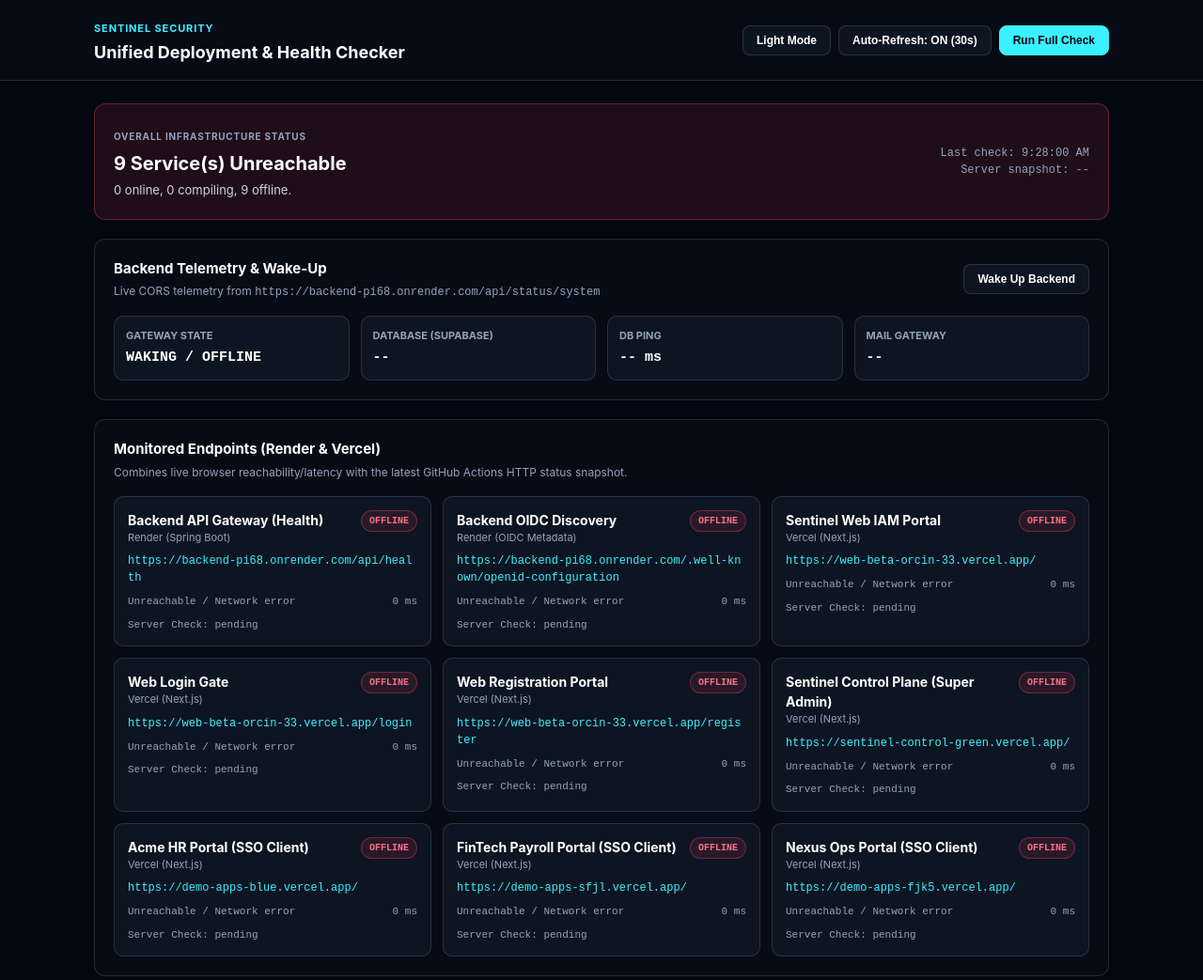
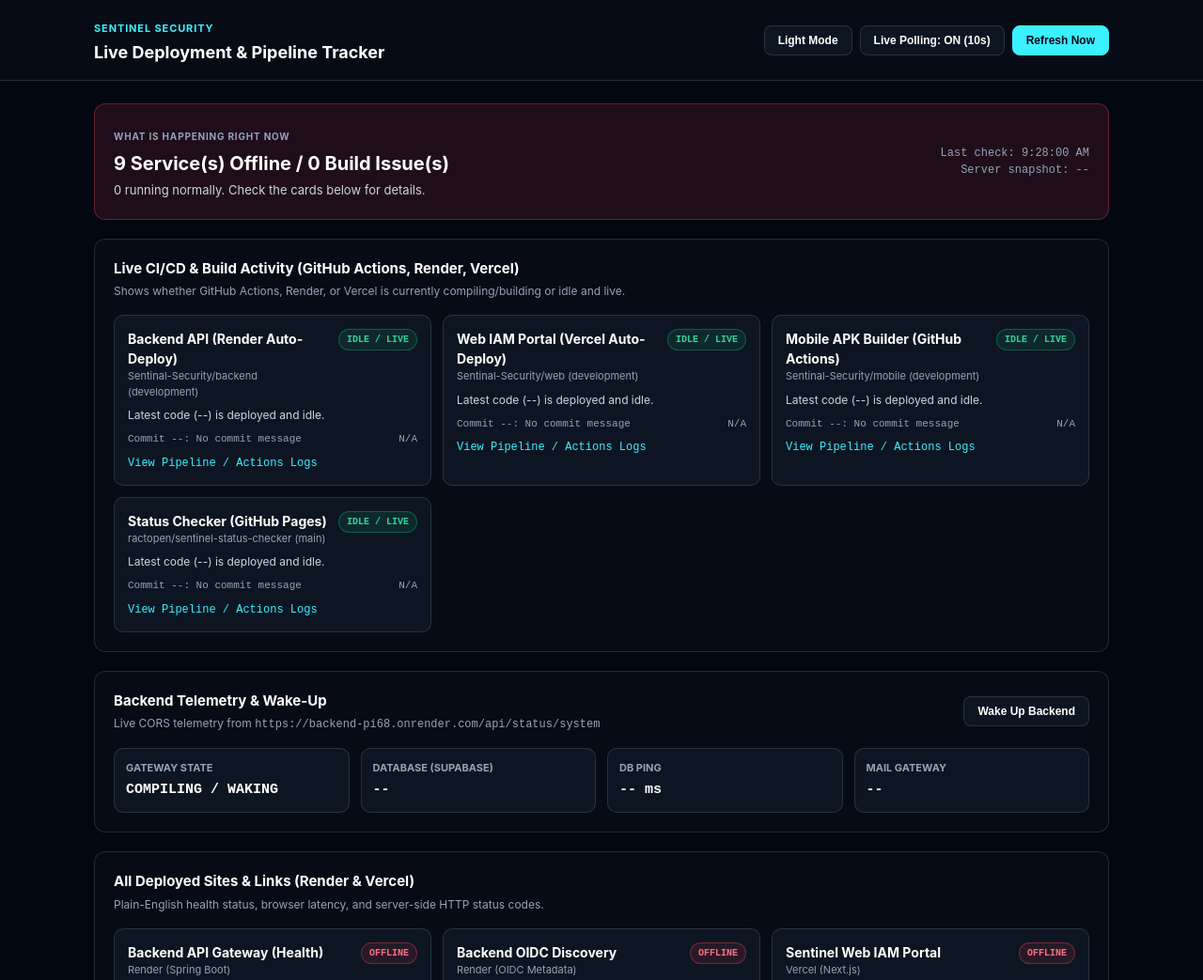
Before and after one commit to ractopen/sentinel-status-checker, a plain HTML site: page index.html in a window 1280 px wide. Shown: the top 1043 px of the page at 94% size. Drawn offline with Linux system fonts and the light colour scheme; no server answers.

Commit message:
feat(ops): add real-time CI/CD and Render/Vercel pipeline tracker [SS-190]

```diff
--- a/app.js
+++ b/app.js
@@ -64,8 +64,38 @@ const ENDPOINTS = [
   },
 ];
 
+const PIPELINE_REPOS = [
+  {
+    id: "backend",
+    label: "Backend API (Render Auto-Deploy)",
+    repo: "Sentinal-Security/backend",
+    branch: "development",
+    platform: "Render",
+  },
+  {
+    id: "web",
+    label: "Web IAM Portal (Vercel Auto-Deploy)",
+    repo: "Sentinal-Security/web",
+    branch: "development",
+    platform: "Vercel",
+  },
+  {
+    id: "mobile",
+    label: "Mobile APK Builder (GitHub Actions)",
+    repo: "Sentinal-Security/mobile",
+    branch: "development",
+    platform: "GitHub Actions",
+  },
+  {
+    id: "checker",
+    label: "Status Checker (GitHub Pages)",
+    repo: "ractopen/sentinel-status-checker",
+    branch: "main",
+    platform: "GitHub Pages",
+  },
+];
+
 let autoRefreshEnabled = true;
-let autoRefreshTimer = null;
 let serverSnapshot = null;
 
 function initTheme() {
@@ -79,6 +109,110 @@ function initTheme() {
     document.documentElement.setAttribute("data-theme", next);
     localStorage.setItem("sentinel_checker_theme", next);
     btn.textContent = next === "dark" ? "Light Mode" : "Dark Mode";
+  });
+}
+
+function formatAgo(iso) {
+  if (!iso) return "N/A";
+  const diffSec = Math.max(0, Math.round((Date.now() - new Date(iso).getTime()) / 1000));
+  if (diffSec < 60) return `${diffSec}s ago`;
+  if (diffSec < 3600) return `${Math.floor(diffSec / 60)}m ago`;
+  if (diffSec < 86400) return `${Math.floor(diffSec / 3600)}h ago`;
+  return `${Math.floor(diffSec / 86400)}d ago`;
+}
+
+async function fetchJsonSafe(url) {
+  const controller = new AbortController();
+  const timer = setTimeout(() => controller.abort(), 7000);
+  try {
+    const res = await fetch(url, { cache: "no-store", signal: controller.signal });
+    clearTimeout(timer);
+    if (!res.ok) return null;
+    return await res.json();
+  } catch {
+    clearTimeout(timer);
+    return null;
+  }
+}
+
+async function probePipeline(item) {
+  const [runsData, commitsData, deploymentsData] = await Promise.all([
+    fetchJsonSafe(`https://api.github.com/repos/${item.repo}/actions/runs?per_page=2`),
+    fetchJsonSafe(`https://api.github.com/repos/${item.repo}/commits/${item.branch}`),
+    fetchJsonSafe(`https://api.github.com/repos/${item.repo}/deployments?per_page=1`),
+  ]);
+
+  const latestRun = runsData?.workflow_runs?.[0];
+  const latestCommitMsg = commitsData?.commit?.message?.split("\n")[0] || "No commit message";
+  const latestCommitSha = commitsData?.sha ? commitsData.sha.slice(0, 7) : "--";
+  const latestCommitDate = commitsData?.commit?.author?.date;
+
+  let deployState = null;
+  let deployEnv = item.platform;
+  if (Array.isArray(deploymentsData) && deploymentsData.length > 0) {
+    const dep = deploymentsData[0];
+    deployEnv = dep.environment || item.platform;
+    const statuses = await fetchJsonSafe(dep.statuses_url);
+    if (Array.isArray(statuses) && statuses.length > 0) {
+      deployState = statuses[0].state;
+    }
+  }
+
+  let state = "IDLE / LIVE";
+  let pillClass = "pill-ok";
+  let summary = `Latest code (${latestCommitSha}) is deployed and idle.`;
+
+  if (latestRun && (latestRun.status === "in_progress" || latestRun.status === "queued")) {
+    state = "COMPILING (GITHUB ACTION)";
+    pillClass = "pill-warn";
+    summary = `GitHub Action "${latestRun.name}" is currently ${latestRun.status.replace("_", " ")} (${formatAgo(latestRun.created_at)}).`;
+  } else if (deployState === "pending" || deployState === "in_progress" || deployState === "queued") {
+    state = `COMPILING (${item.platform.toUpperCase()})`;
+    pillClass = "pill-warn";
+    summary = `${deployEnv} is currently building/deploying commit ${latestCommitSha}.`;
+  } else if (deployState === "failure" || deployState === "error" || (latestRun && latestRun.conclusion === "failure")) {
+    state = "BUILD FAILED";
+    pillClass = "pill-err";
+    summary = `Latest ${item.platform} build/deploy reported a failure. Check workflow logs.`;
+  } else if (latestRun) {
+    summary = `Last workflow "${latestRun.name}" finished (${latestRun.conclusion || latestRun.status}) ${formatAgo(latestRun.updated_at)}.`;
+  }
+
+  return {
+    ...item,
+    state,
+    pillClass,
+    summary,
+    latestCommitSha,
+    latestCommitMsg,
+    latestCommitDate,
+    runUrl: latestRun?.html_url || `https://github.com/${item.repo}/actions`,
+  };
+}
+
+function renderPipelines(pipelineResults) {
+  const grid = document.getElementById("pipeline-grid");
+  grid.innerHTML = "";
+
+  pipelineResults.forEach((p) => {
+    const card = document.createElement("div");
+    card.className = "service-card";
+    card.innerHTML = `
+      <div class="service-top">
+        <div>
+          <div class="service-name">${p.label}</div>
+          <div class="service-platform">${p.repo} (${p.branch})</div>
+        </div>
+        <span class="status-pill ${p.pillClass}">${p.state}</span>
+      </div>
+      <div class="service-summary">${p.summary}</div>
+      <div class="service-meta">
+        <span>Commit ${p.latestCommitSha}: ${p.latestCommitMsg.slice(0, 48)}</span>
+        <span>${formatAgo(p.latestCommitDate)}</span>
+      </div>
+      <a class="service-url" href="${p.runUrl}" target="_blank" rel="noopener noreferrer">View Pipeline / Actions Logs</a>
+    `;
+    grid.appendChild(card);
   });
 }
 
@@ -115,8 +249,8 @@ async function probeEndpoint(ep) {
     if (ep.mode === "no-cors") {
       return {
         ...ep,
-        state: "ONLINE",
-        detail: "Reachable from browser",
+        state: "RUNNING",
+        detail: "Website is reachable and responding normally",
         latency,
         httpCode: "OPAQUE",
       };
@@ -125,8 +259,8 @@ async function probeEndpoint(ep) {
     if (res.status === 502 || res.status === 503 || res.status === 504) {
       return {
         ...ep,
-        state: "COMPILING",
-        detail: `HTTP ${res.status} (Waking up / Compiling)`,
+        state: "COMPILING / WAKING",
+        detail: `HTTP ${res.status} — Render is waking up or compiling new code`,
         latency,
         httpCode: res.status,
       };
@@ -136,7 +270,7 @@ async function probeEndpoint(ep) {
       return {
         ...ep,
         state: "OFFLINE",
-        detail: `HTTP ${res.status} ${res.statusText}`,
+        detail: `Returned HTTP ${res.status} ${res.statusText}`,
         latency,
         httpCode: res.status,
       };
@@ -144,8 +278,8 @@ async function probeEndpoint(ep) {
 
     return {
       ...ep,
-      state: "ONLINE",
-      detail: `HTTP ${res.status} OK`,
+      state: "RUNNING",
+      detail: `Healthy (${res.status} OK)`,
       latency,
       httpCode: res.status,
     };
@@ -155,8 +289,8 @@ async function probeEndpoint(ep) {
     const isTimeout = err && err.name === "AbortError";
     return {
       ...ep,
-      state: isTimeout ? "COMPILING" : "OFFLINE",
-      detail: isTimeout ? "Timed out (8s) — cold starting / weak network" : "Unreachable / Network error",
+      state: isTimeout ? "COMPILING / WAKING" : "OFFLINE",
+      detail: isTimeout ? "Timed out (8s) — server is cold-starting or compiling" : "Unreachable / Network error",
       latency,
       httpCode: "ERR",
     };
@@ -190,14 +324,14 @@ async function probeBackendTelemetry() {
     pingEl.textContent = data?.database?.pingMs !== undefined ? `${data.database.pingMs} ms` : "N/A";
     mailEl.textContent = data?.email?.status || data?.emailSubsystem?.status || "OPERATIONAL";
   } catch {
-    gwEl.textContent = "WAKING / OFFLINE";
+    gwEl.textContent = "COMPILING / WAKING";
     dbEl.textContent = "--";
     pingEl.textContent = "-- ms";
     mailEl.textContent = "--";
   }
 }
 
-function renderResults(results) {
+function renderResults(results, pipelineResults) {
   const grid = document.getElementById("services-grid");
   grid.innerHTML = "";
 
@@ -206,17 +340,17 @@ function renderResults(results) {
   let offlineCount = 0;
 
   results.forEach((r) => {
-    if (r.state === "ONLINE") onlineCount++;
-    else if (r.state === "COMPILING") compilingCount++;
+    if (r.state === "RUNNING") onlineCount++;
+    else if (r.state === "COMPILING / WAKING") compilingCount++;
     else offlineCount++;
 
     const snapshotEntry = serverSnapshot?.results?.find((s) => s.id === r.id);
     const serverBadge = snapshotEntry
-      ? `Server Check: HTTP ${snapshotEntry.httpCode} (${snapshotEntry.latencyMs}ms)`
-      : "Server Check: pending";
+      ? `Server HTTP Check: ${snapshotEntry.httpCode} (${snapshotEntry.latencyMs}ms)`
+      : "Server HTTP Check: pending";
 
     const pillClass =
-      r.state === "ONLINE" ? "pill-ok" : r.state === "COMPILING" ? "pill-warn" : "pill-err";
+      r.state === "RUNNING" ? "pill-ok" : r.state === "COMPILING / WAKING" ? "pill-warn" : "pill-err";
 
     const card = document.createElement("div");
     card.className = "service-card";
@@ -229,34 +363,36 @@ function renderResults(results) {
         <span class="status-pill ${pillClass}">${r.state}</span>
       </div>
       <a class="service-url" href="${r.url}" target="_blank" rel="noopener noreferrer">${r.url}</a>
-      <div class="service-meta">
-        <span>${r.detail}</span>
-        <span>${r.latency} ms</span>
-      </div>
+      <div class="service-summary">${r.detail}</div>
       <div class="service-meta">
         <span>${serverBadge}</span>
+        <span>${r.latency} ms</span>
       </div>
     `;
     grid.appendChild(card);
   });
+
+  const activeBuilds = pipelineResults.filter((p) => p.state.startsWith("COMPILING"));
+  const failedBuilds = pipelineResults.filter((p) => p.state === "BUILD FAILED");
 
   const banner = document.getElementById("overall-banner");
   const title = document.getElementById("overall-title");
   const subtitle = document.getElementById("overall-subtitle");
   banner.className = "banner";
 
-  if (offlineCount === 0 && compilingCount === 0) {
+  if (activeBuilds.length > 0 || compilingCount > 0) {
+    banner.classList.add("banner-warn");
+    const names = activeBuilds.map((b) => b.platform).join(", ");
+    title.textContent = "Builds or Services Are Currently Compiling / Waking Up";
+    subtitle.textContent = `${activeBuilds.length} active pipeline(s) (${names || "Render/Vercel"}) and ${compilingCount} endpoint(s) waking up. ${onlineCount} services running.`;
+  } else if (offlineCount > 0 || failedBuilds.length > 0) {
+    banner.classList.add("banner-err");
+    title.textContent = `${offlineCount} Service(s) Offline / ${failedBuilds.length} Build Issue(s)`;
+    subtitle.textContent = `${onlineCount} running normally. Check the cards below for details.`;
+  } else {
     banner.classList.add("banner-ok");
-    title.textContent = `All ${onlineCount} Services Operational`;
-    subtitle.textContent = "Backend API gateway and all Vercel deployments responded cleanly.";
-  } else if (offlineCount === 0) {
-    banner.classList.add("banner-warn");
-    title.textContent = `${compilingCount} Service(s) Cold-Starting or Compiling`;
-    subtitle.textContent = `${onlineCount} online, ${compilingCount} waking up. Retry in a few seconds.`;
-  } else {
-    banner.classList.add("banner-err");
-    title.textContent = `${offlineCount} Service(s) Unreachable`;
-    subtitle.textContent = `${onlineCount} online, ${compilingCount} compiling, ${offlineCount} offline.`;
+    title.textContent = `Everything Is Live & Healthy (${onlineCount}/${results.length} Running)`;
+    subtitle.textContent = "No builds currently compiling. Render API Gateway and all Vercel sites are responding normally.";
   }
 
   document.getElementById("last-checked").textContent =
@@ -269,14 +405,16 @@ async function runFullCheck() {
   btn.textContent = "Checking...";
 
   await loadServerSnapshot();
-  const [results] = await Promise.all([
+  const [results, pipelineResults] = await Promise.all([
     Promise.all(ENDPOINTS.map(probeEndpoint)),
+    Promise.all(PIPELINE_REPOS.map(probePipeline)),
     probeBackendTelemetry(),
   ]);
-  renderResults(results);
+  renderPipelines(pipelineResults);
+  renderResults(results, pipelineResults);
 
   btn.disabled = false;
-  btn.textContent = "Run Full Check";
+  btn.textContent = "Refresh Now";
 }
 
 function setupControls() {
@@ -285,10 +423,7 @@ function setupControls() {
     const btn = document.getElementById("wake-backend-btn");
     btn.disabled = true;
     btn.textContent = "Waking...";
-    await Promise.all([
-      probeEndpoint(ENDPOINTS[0]),
-      probeBackendTelemetry(),
-    ]);
+    await Promise.all([probeEndpoint(ENDPOINTS[0]), probeBackendTelemetry()]);
     await runFullCheck();
     btn.disabled = false;
     btn.textContent = "Wake Up Backend";
@@ -297,7 +432,7 @@ function setupControls() {
   const autoBtn = document.getElementById("auto-refresh-toggle");
   autoBtn.addEventListener("click", () => {
     autoRefreshEnabled = !autoRefreshEnabled;
-    autoBtn.textContent = autoRefreshEnabled ? "Auto-Refresh: ON (30s)" : "Auto-Refresh: OFF";
+    autoBtn.textContent = autoRefreshEnabled ? "Live Polling: ON (10s)" : "Live Polling: OFF";
   });
 
   document.getElementById("custom-probe-form").addEventListener("submit", async (e) => {
@@ -319,11 +454,11 @@ function setupControls() {
     box.textContent = `${result.state} | ${result.detail} | Latency: ${result.latency} ms | URL: ${url}`;
   });
 
-  autoRefreshTimer = setInterval(() => {
+  setInterval(() => {
     if (autoRefreshEnabled && document.visibilityState === "visible") {
       runFullCheck();
     }
-  }, 30000);
+  }, 10000);
 }
 
 initTheme();
--- a/index.html
+++ b/index.html
@@ -3,7 +3,7 @@
 <head>
   <meta charset="UTF-8" />
   <meta name="viewport" content="width=device-width, initial-scale=1.0" />
-  <title>Sentinel Security — Unified Service & Deployment Checker</title>
+  <title>Sentinel Security — Live Deployment &amp; Pipeline Tracker</title>
   <link rel="stylesheet" href="./styles.css" />
 </head>
 <body>
@@ -11,12 +11,12 @@
     <div class="container topbar-inner">
       <div>
         <span class="brand-badge">SENTINEL SECURITY</span>
-        <h1>Unified Deployment &amp; Health Checker</h1>
+        <h1>Live Deployment &amp; Pipeline Tracker</h1>
       </div>
       <div class="topbar-actions">
         <button id="theme-toggle" type="button" class="btn btn-secondary">Light Mode</button>
-        <button id="auto-refresh-toggle" type="button" class="btn btn-secondary">Auto-Refresh: ON (30s)</button>
-        <button id="run-check-btn" type="button" class="btn btn-primary">Run Full Check</button>
+        <button id="auto-refresh-toggle" type="button" class="btn btn-secondary">Live Polling: ON (10s)</button>
+        <button id="run-check-btn" type="button" class="btn btn-primary">Refresh Now</button>
       </div>
     </div>
   </header>
@@ -24,14 +24,24 @@
   <main class="container main-content">
     <section id="overall-banner" class="banner banner-checking">
       <div>
-        <span class="banner-label">OVERALL INFRASTRUCTURE STATUS</span>
-        <h2 id="overall-title">Probing Deployed Services...</h2>
-        <p id="overall-subtitle">Checking Render API Gateway, Supabase Telemetry, and Vercel Portals.</p>
+        <span class="banner-label">WHAT IS HAPPENING RIGHT NOW</span>
+        <h2 id="overall-title">Checking Live Pipelines &amp; Services...</h2>
+        <p id="overall-subtitle">Inspecting GitHub Actions, Render API Gateway, and Vercel deployments.</p>
       </div>
       <div class="banner-meta">
         <div id="last-checked">Last check: --</div>
         <div id="snapshot-age">Server snapshot: --</div>
       </div>
+    </section>
+
+    <section class="panel">
+      <div class="panel-header">
+        <div>
+          <h3>Live CI/CD &amp; Build Activity (GitHub Actions, Render, Vercel)</h3>
+          <p>Shows whether GitHub Actions, Render, or Vercel is currently compiling/building or idle and live.</p>
+        </div>
+      </div>
+      <div id="pipeline-grid" class="services-grid"></div>
     </section>
 
     <section class="panel">
@@ -65,8 +75,8 @@
     <section class="panel">
       <div class="panel-header">
         <div>
-          <h3>Monitored Endpoints (Render &amp; Vercel)</h3>
-          <p>Combines live browser reachability/latency with the latest GitHub Actions HTTP status snapshot.</p>
+          <h3>All Deployed Sites &amp; Links (Render &amp; Vercel)</h3>
+          <p>Plain-English health status, browser latency, and server-side HTTP status codes.</p>
         </div>
       </div>
       <div id="services-grid" class="services-grid"></div>
@@ -93,7 +103,7 @@
   </main>
 
   <footer class="footer container">
-    <span>Sentinel Security Infrastructure Monitor — Deployed via GitHub Pages</span>
+    <span>Sentinel Security Live Tracker — Deployed via GitHub Pages</span>
   </footer>
 
   <script src="./app.js"></script>
--- a/styles.css
+++ b/styles.css
@@ -268,6 +268,7 @@ body {
   padding: 3px 8px;
   border-radius: 999px;
   border: 1px solid var(--border-color);
+  white-space: nowrap;
 }
 
 .pill-ok {
@@ -296,12 +297,18 @@ body {
   word-break: break-all;
 }
 
+.service-summary {
+  font-size: 12px;
+  color: var(--text-secondary);
+}
+
 .service-meta {
   display: flex;
   justify-content: space-between;
   font-size: 11px;
   font-family: monospace;
   color: var(--text-muted);
+  gap: 8px;
 }
 
 .custom-form {
```
